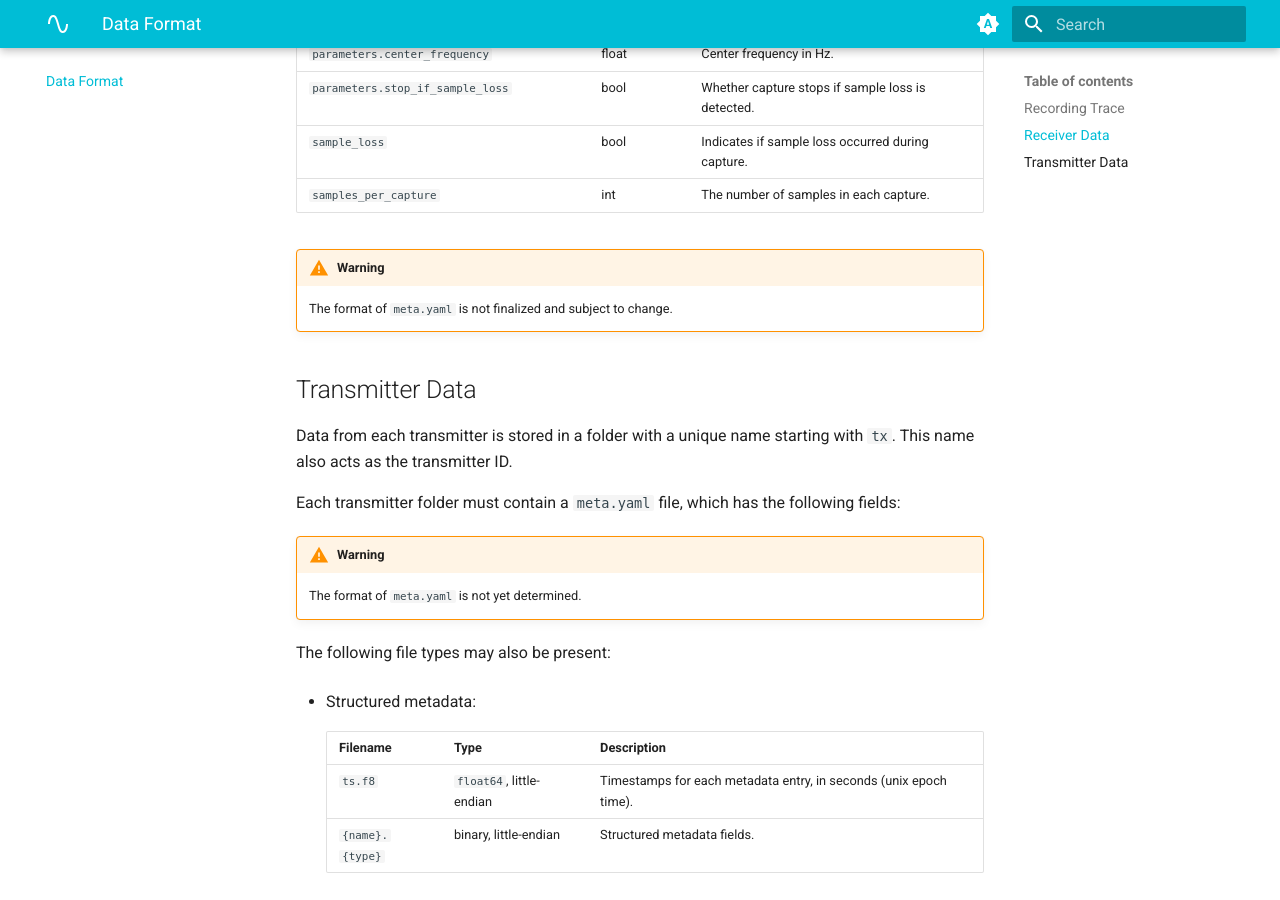
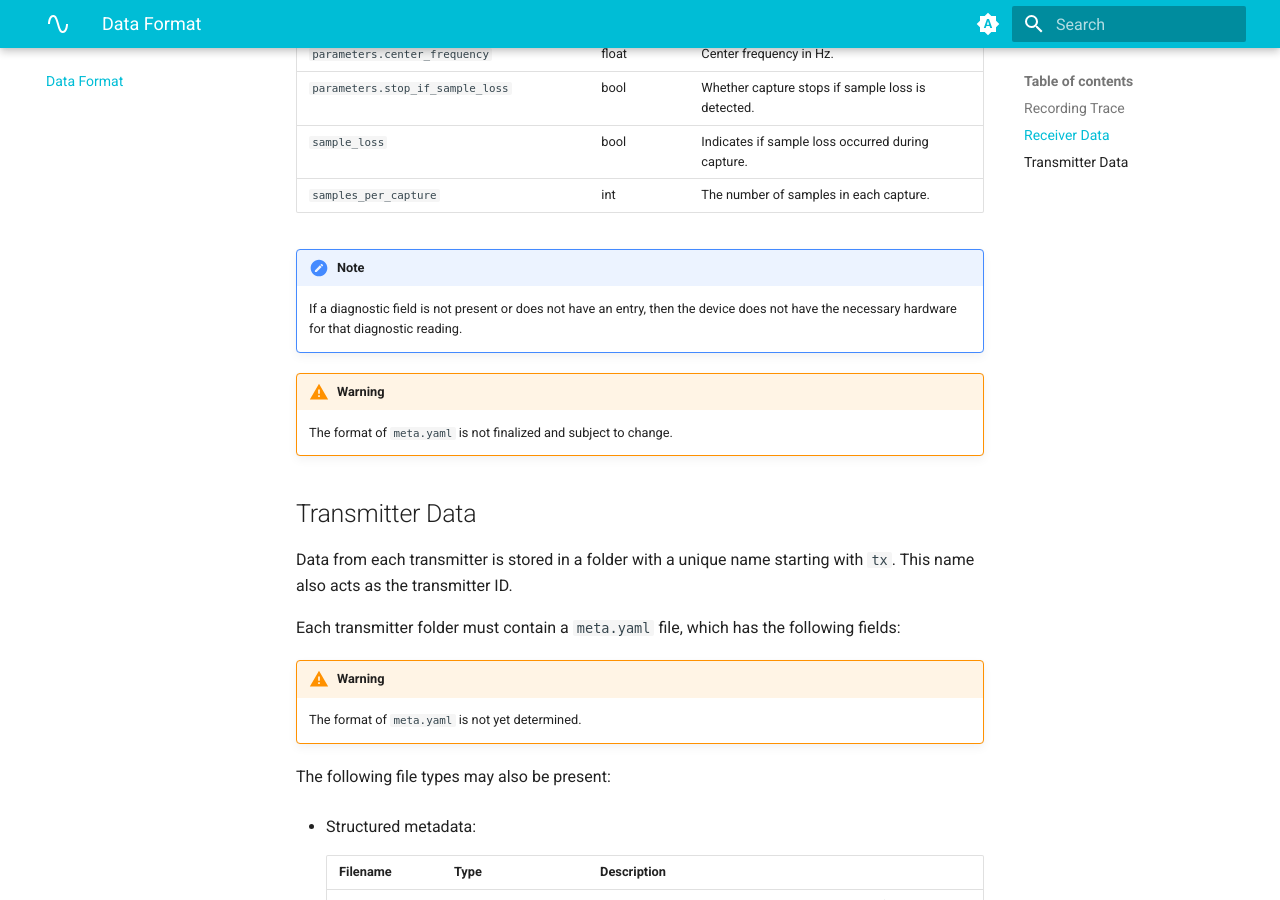
Before and after one commit to deep-spectrum/iq-sdk, an MkDocs documentation site: the page built from docs/format.md, in a window 1280 px wide and 900 px high, scrolled down 2905 px. Built offline with MkDocs 1.6.1 and Material for MkDocs 9.7.7, drawn with Linux system fonts in a browser that asks for light colours; some web fonts are replaced.

Commit message:
Add a note about the diagnostics

```diff
--- a/docs/format.md
+++ b/docs/format.md
@@ -96,6 +96,11 @@ This directory contains the following files:
 | `sample_loss`                                     | bool   | Indicates if sample loss occurred during capture.         |
 | `samples_per_capture`                             | int    | The number of samples in each capture.                    |
 
+!!! note
+
+    If a diagnostic field is not present or does not have an entry, then the device does not have the necessary hardware
+    for that diagnostic reading.
+
 !!! warning
 
     The format of `meta.yaml` is not finalized and subject to change.
```
